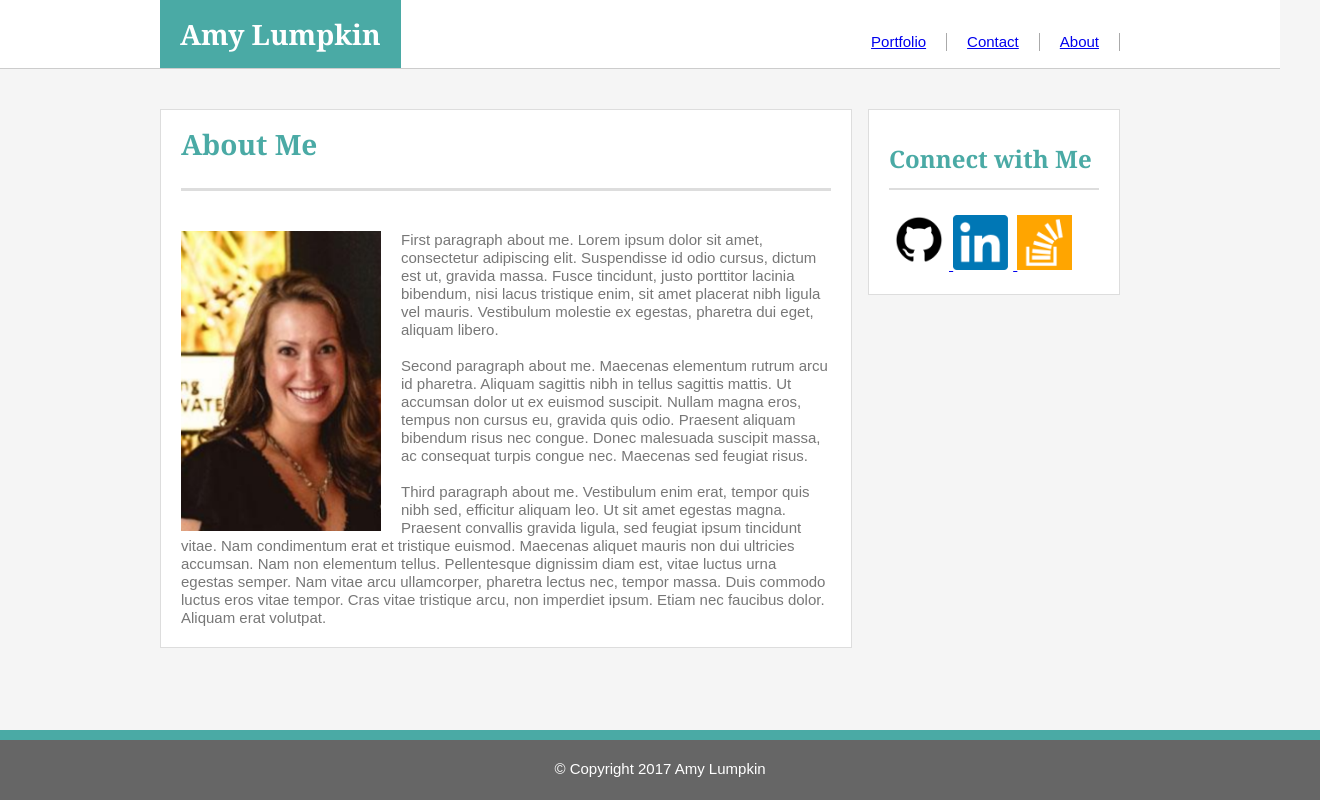
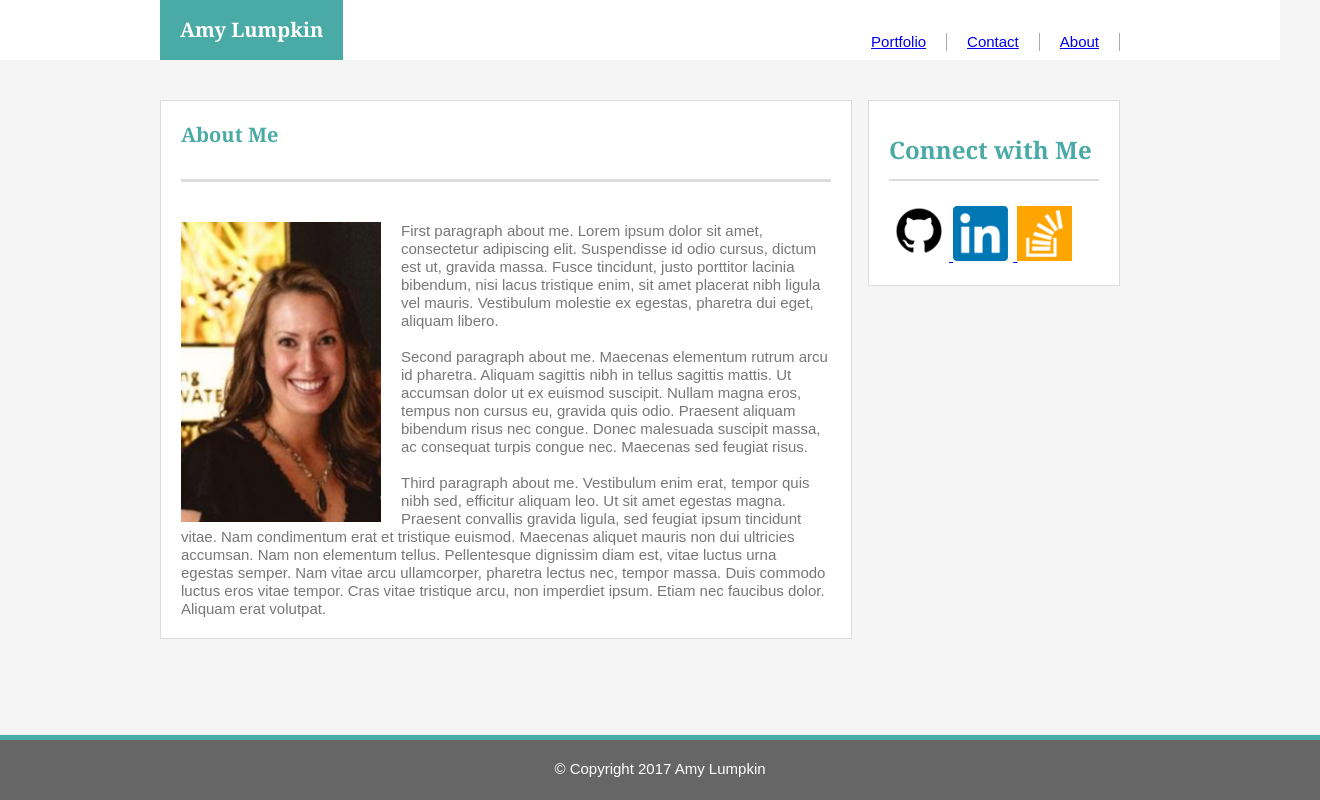
Before and after one commit to amylumpkin/Basic-Portfolio, a plain HTML site: page index.html in a window 1280 px wide. Shown: the whole page, 1320 px wide, since content can reach past the window. Drawn offline with Linux system fonts and the light colour scheme.

Commit message:
Sixth Commit

```diff
--- a/assets/css/style.css
+++ b/assets/css/style.css
@@ -19,7 +19,7 @@ header {
   width: 100%;
   margin: 0 auto;
   background: #ffffff;
-  border-bottom: 1px;
+  border-bottom: 0;
   border-color: #cccccc;
   border-style: solid;
 }
@@ -34,7 +34,7 @@ h1, h2 {
 
 h1 {
   padding: 5px 0 35px 0;
-  font-size: 28px;
+  font-size: 20px;
   width: 100%;
   border-bottom: 3px;
   border-color: #dddddd;
@@ -124,7 +124,7 @@ clear: both;
 }
 
 footer {
-  border-top: 10px;
+  border-top: 5px;
   border-style: solid;
   border-color: #4aaaa5;
   background-color: #666666;
@@ -132,15 +132,17 @@ footer {
   padding: 20px;
   font-size: 15px;
   color: white;
-  position: absolute;
+  position: fixed;
   left: 0;
   height: 20px;
   width: 100%;
   overflow: hidden;
   bottom: 0;
+  margin-bottom: 0;
 
 }
 
 #footer {
   color:white;
+
 }
```
Also changed, not shown: 2 other files.
